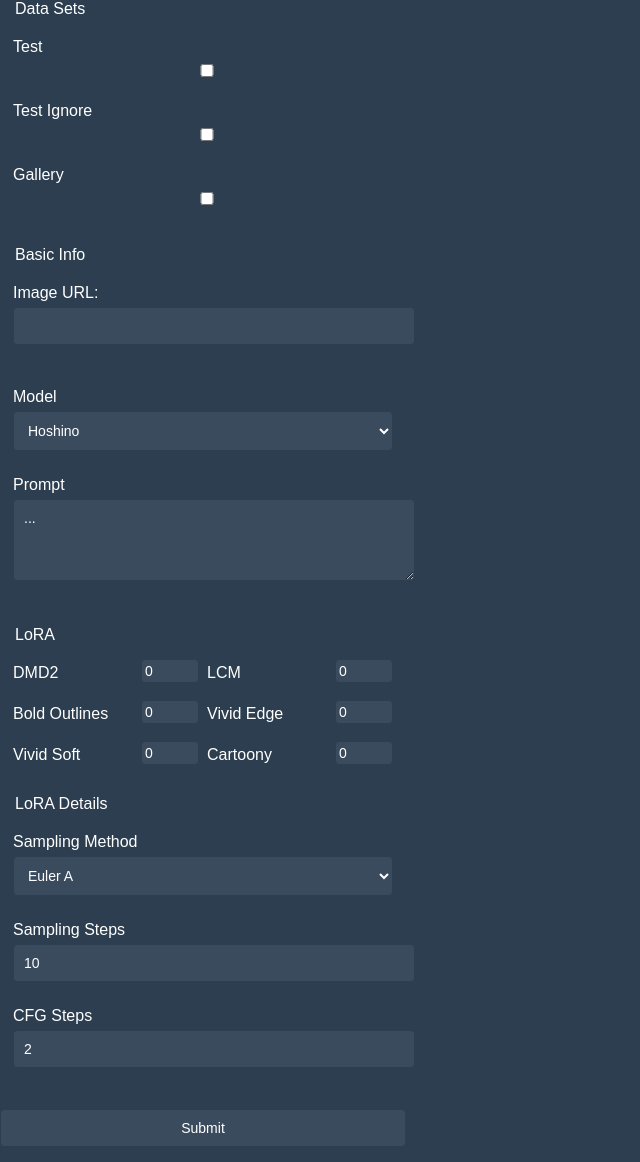
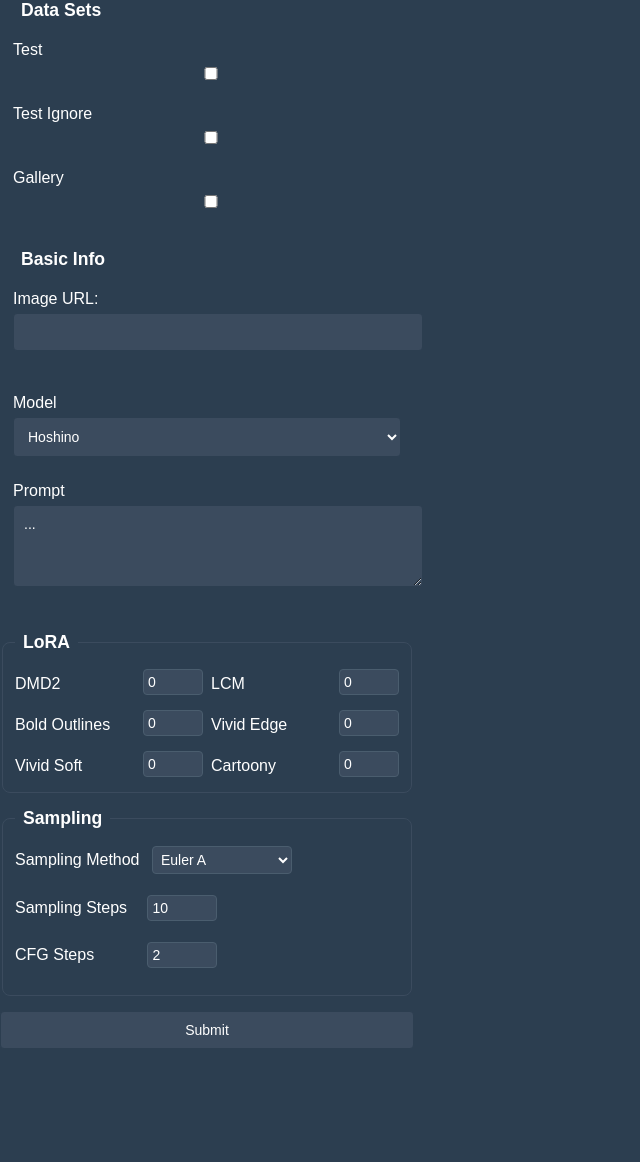
Before and after one commit to ShinyMyst/atherium-image-sorter, a Flask app: page /submit in a window 1280 px wide. Shown: the whole page, without its empty margins (0-640 px from the left). After the commit the page ends 1048 px from the top, so only its background shows below. Run offline with Flask 3, Linux system fonts and the light colour scheme.

Commit message:
Slight CSS change for LoRA and Sampling on Submit page

```diff
--- a/static/css/submit.css
+++ b/static/css/submit.css
@@ -1,3 +1,4 @@
+/* MAIN FORM CONTAINER */
 .form-container {
     background-color: #34495e;
     border-radius: 8px;
@@ -6,36 +7,24 @@
     width: 45%;
     color: white;
 }
-.form-container h2 {
-    margin-bottom: 15px;
-}
-.form-wrapper {
-    display: flex;
-    justify-content: space-between;
-    width: 80%;
-}
-.image-preview-container {
-    background-color: #3b4b5e;
-    width: 45%;
-    min-height: 300px;
-    margin-left: 20px;
-    border-radius: 8px;
-    display: flex;
-    justify-content: center;
-    align-items: center;
-}
-.image-preview-container img {
-    max-width: 100%;
-    max-height: 100%;
-    border-radius: 4px;
-    display: none;
+
+/* FIELD HEADERS */
+fieldset legend {
+    font-weight: bold;
+    font-size: 1.1em;
+    padding: 0 8px;
 }
 
-/* LoRA fieldset */
+/* LORA SECTION */
 fieldset.lora-fieldset {
     display: grid;
     grid-template-columns: repeat(2, 1fr);
     gap: 8px;
+    border: 1px solid #3b4b5e;
+    padding: 12px;
+    border-radius: 8px;
+    margin-bottom: 15px;
+    background-color: #2c3e50;
 }
 
 fieldset.lora-fieldset .lora-submit {
@@ -49,8 +38,45 @@ fieldset.lora-fieldset .lora-name {
     margin-right: 8px;
 }
 
+/* SAMPLING SECTION */
+fieldset.sampling-parameters {
+    border: 1px solid #3b4b5e;
+    padding: 12px;
+    border-radius: 8px;
+    margin-bottom: 15px;
+    background-color: #2c3e50;
+}
+
+/* INPUT CONTROLS */
 fieldset.lora-fieldset .lora-value input {
-  width: 50px !important;
-  padding: 3px !important;
-  margin: 0 !important;
+    width: 50px;
+    padding: 4px;
+    margin: 0;
 }
+
+fieldset.sampling-parameters select {
+    width: 140px; /* Expanded sampling method box */
+    padding: 4px;
+}
+
+fieldset.sampling-parameters input {
+    width: 60px;
+    padding: 4px;
+}
+
+/* SHARED STYLES */
+fieldset.lora-fieldset input,
+fieldset.sampling-parameters input,
+fieldset.sampling-parameters select {
+    background-color: #3b4b5e;
+    border: 1px solid #4a5d6e;
+    color: white;
+    border-radius: 4px;
+    margin-left: 8px;
+}
+
+fieldset.lora-fieldset .lora-name,
+fieldset.sampling-parameters label {
+    min-width: 120px;
+    display: inline-block;
+}
--- a/templates/submit.html
+++ b/templates/submit.html
@@ -45,8 +45,8 @@
     {{ lora_submit(form.cartoony) }}
 </fieldset>
 
-        <fieldset>
-            <legend>LoRA Details</legend>
+        <fieldset class="sampling-parameters">
+            <legend>Sampling</legend>
             {{ form.sampling_method.label }} {{ form.sampling_method() }}<br>
             {{ form.sampling_steps.label }} {{ form.sampling_steps() }}<br>
             {{ form.cfg_scale.label }} {{ form.cfg_scale() }}<br>
```
Lines whose indentation alone changed are shown as unchanged.
